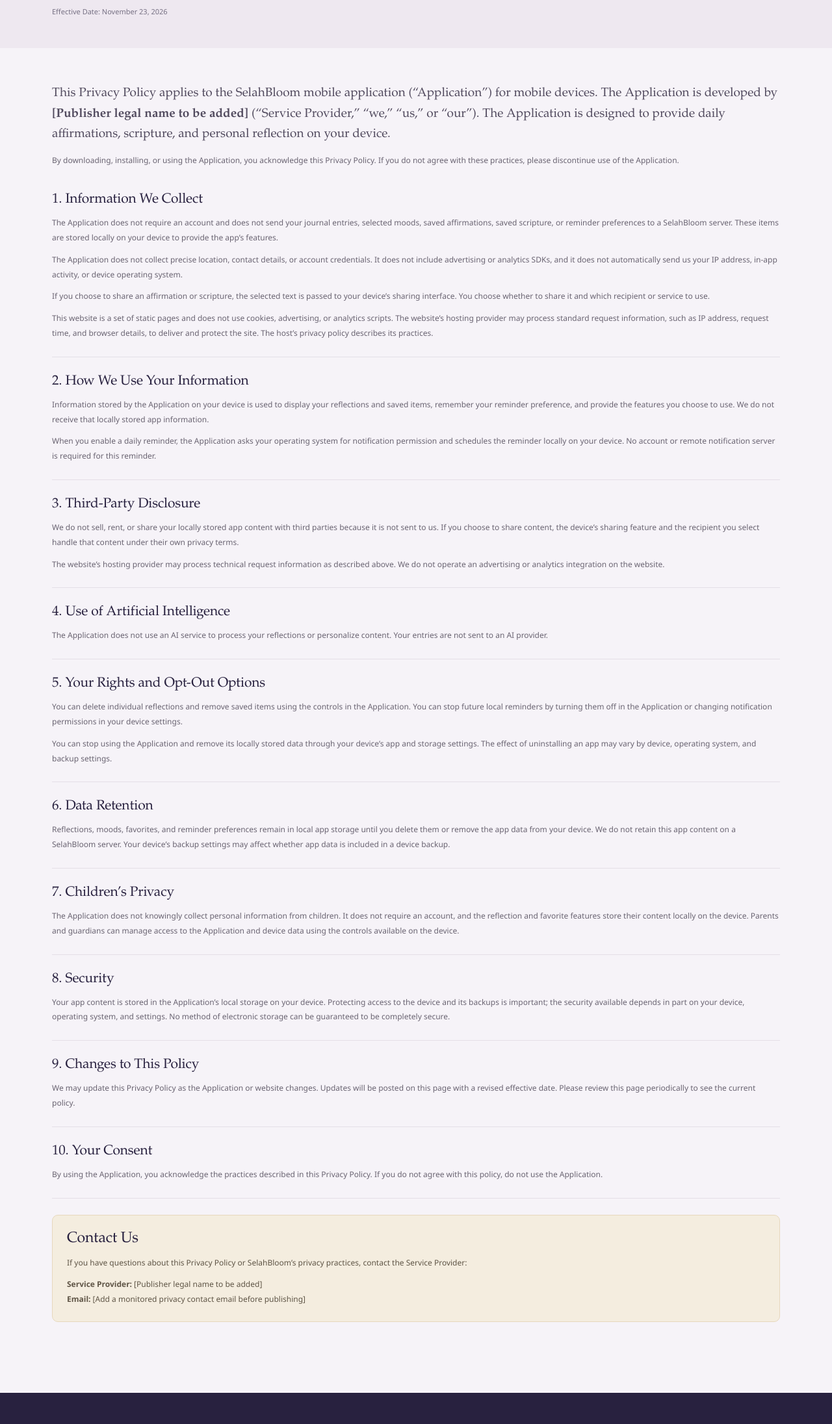
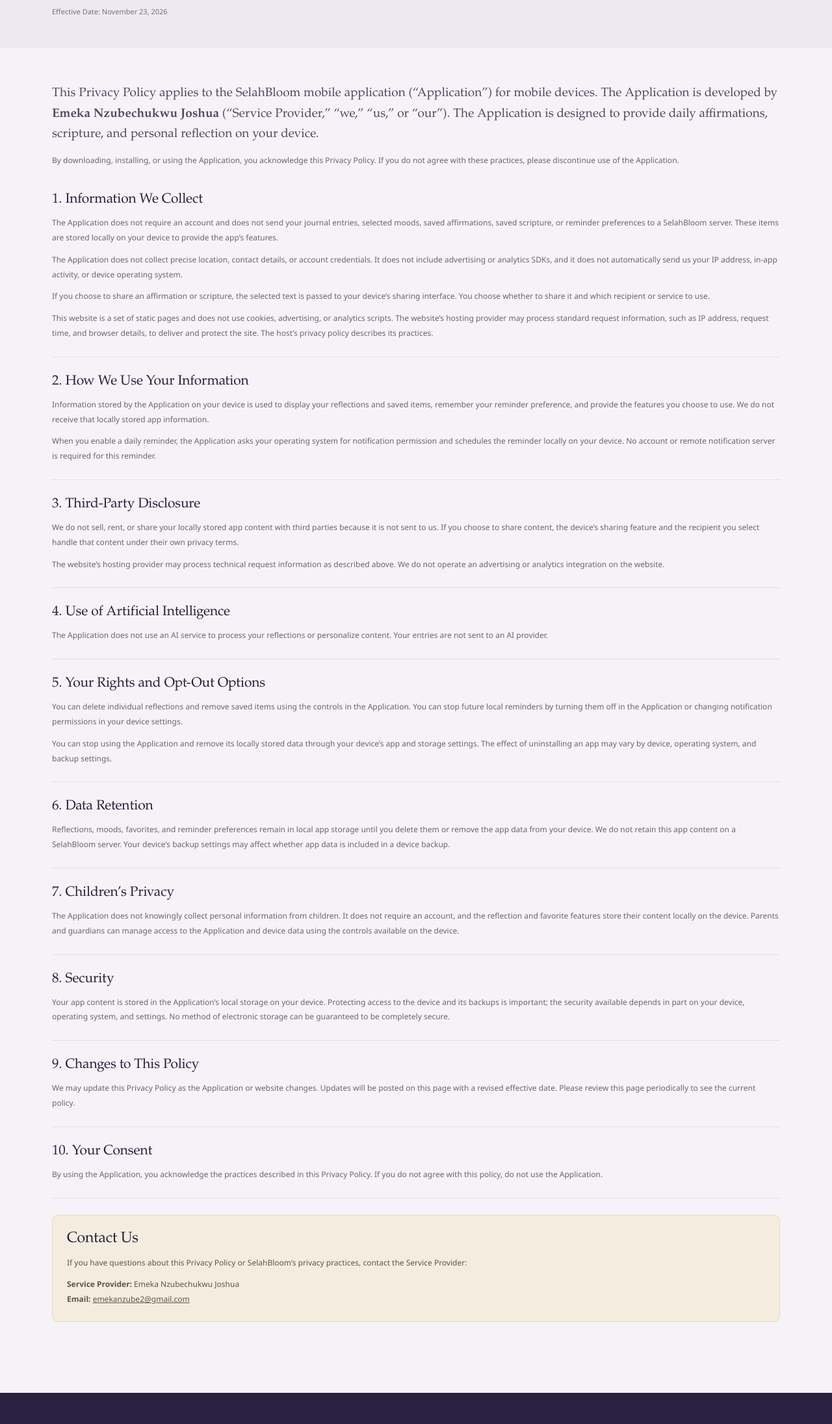
Before and after one commit to Derekvibe/SelahBloom, a plain HTML site: page privacy.html in a window 1280 px wide. Shown: the part 270-2462 px from the top of the page at 65% size. Drawn offline with Linux system fonts and the light colour scheme.

Commit message:
first commit

```diff
--- a/privacy.html
+++ b/privacy.html
@@ -41,7 +41,7 @@
       </section>
       <section class="policy-layout shell">
         <article class="policy-content">
-          <p class="policy-lede">This Privacy Policy applies to the SelahBloom mobile application (“Application”) for mobile devices. The Application is developed by <strong>[Publisher legal name to be added]</strong> (“Service Provider,” “we,” “us,” or “our”). The Application is designed to provide daily affirmations, scripture, and personal reflection on your device.</p>
+          <p class="policy-lede">This Privacy Policy applies to the SelahBloom mobile application (“Application”) for mobile devices. The Application is developed by <strong>Emeka Nzubechukwu Joshua</strong> (“Service Provider,” “we,” “us,” or “our”). The Application is designed to provide daily affirmations, scripture, and personal reflection on your device.</p>
           <p class="policy-intro">By downloading, installing, or using the Application, you acknowledge this Privacy Policy. If you do not agree with these practices, please discontinue use of the Application.</p>
 
           <section id="information">
@@ -103,7 +103,7 @@
           <section class="contact-panel" id="contact">
             <h2>Contact Us</h2>
             <p>If you have questions about this Privacy Policy or SelahBloom’s privacy practices, contact the Service Provider:</p>
-            <p><strong>Service Provider:</strong> [Publisher legal name to be added]<br><strong>Email:</strong> [Add a monitored privacy contact email before publishing]</p>
+            <p><strong>Service Provider:</strong> Emeka Nzubechukwu Joshua<br><strong>Email:</strong> <a href="mailto:emekanzube2@gmail.com">emekanzube2@gmail.com</a></p>
           </section>
         </article>
       </section>
```
